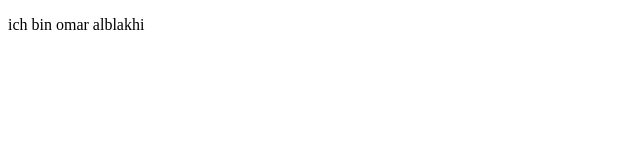
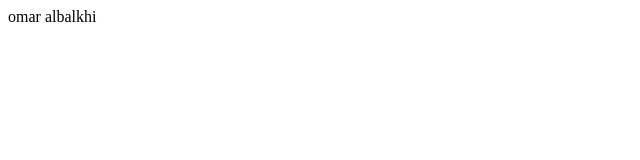
Before and after one commit to omaralblkhi/omar, a plain HTML site: page index.html in a window 1280 px wide. Shown: the whole page, without its empty margins (0-640 px from the left). Drawn offline with Linux system fonts and the light colour scheme.

Commit message:
style.css

```diff
--- a/index.html
+++ b/index.html
@@ -3,11 +3,10 @@
 <head>
     <meta charset="UTF-8">
     <meta name="viewport" content="width=device-width, initial-scale=1.0">
-    <title>Document</title>
+    <title>Project 1 </title>
+    <link rel="stylesheet" href="style.css">
 </head>
 <body>
-    <div>
-        <p> ich bin omar alblakhi</p>
-    </div>
+    <section class="omar"> omar albalkhi</section>
 </body>
 </html>
```
